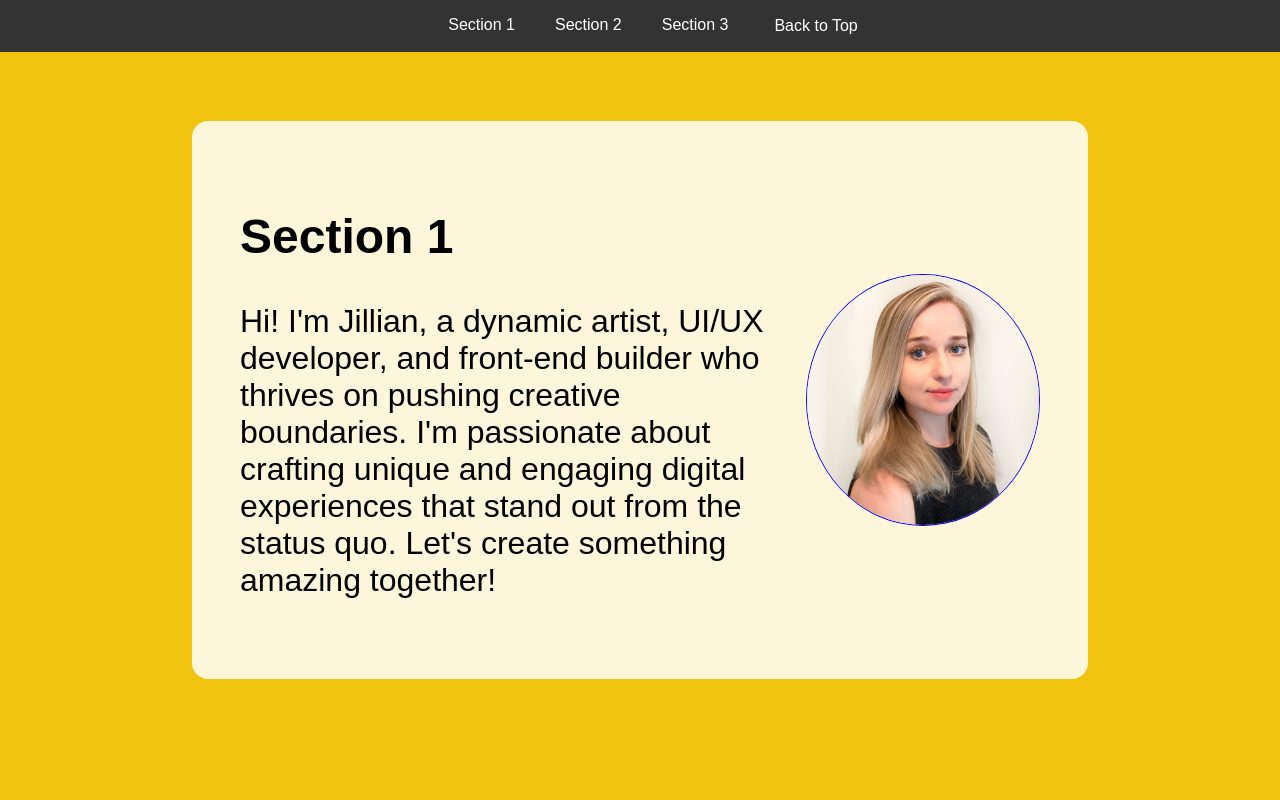
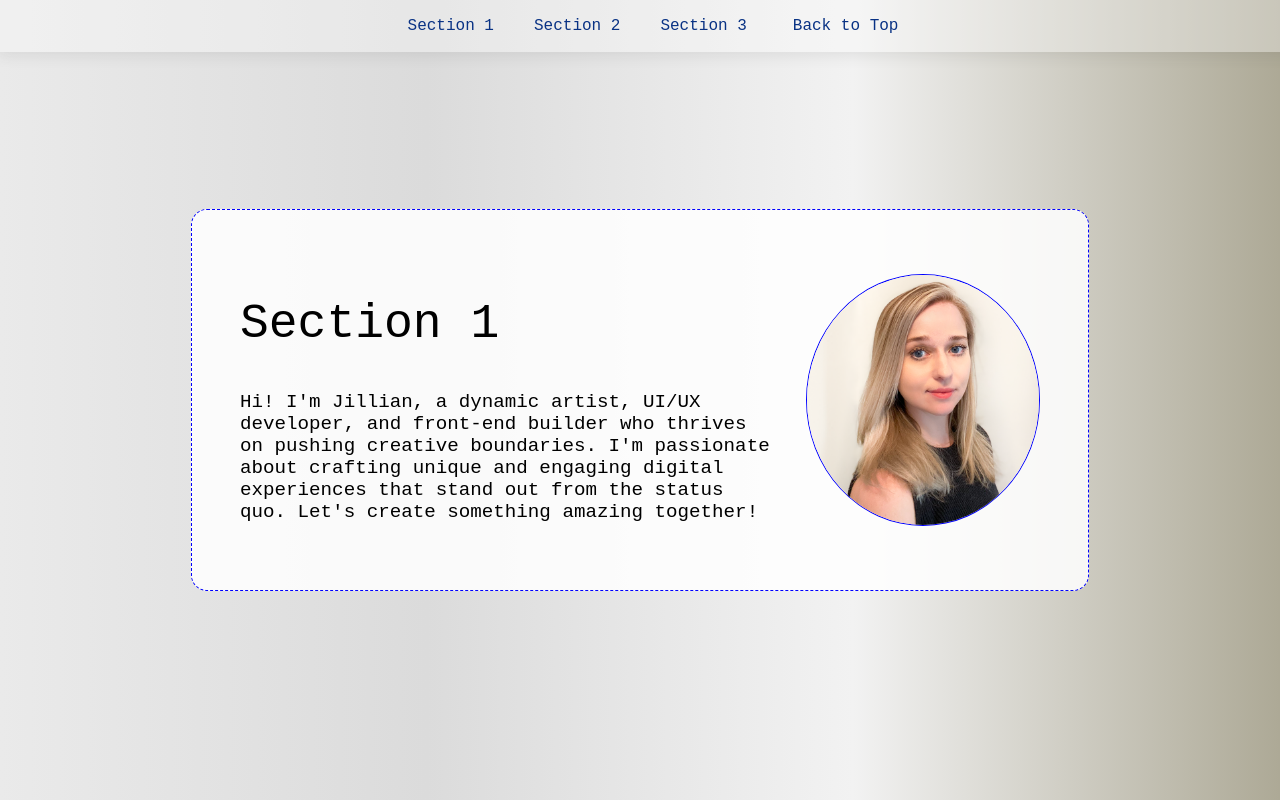
Before and after one commit to ShyFidelity/jillian_codes, a React (Create React App) app: page / in a window 1280 px wide. Shown: the top 800 px of the page. Built offline with nearby package versions, Linux system fonts and the light colour scheme.

Commit message:
section one needs bg img

```diff
--- a/src/App.css
+++ b/src/App.css
@@ -48,9 +48,10 @@ body, html {
   position: fixed;
   top: 0;
   width: 100%;
-  background-color: #333;
+  background-color: #fbfbfb5b;
   padding: 1rem;
   z-index: 1000;
+  box-shadow: 1px 1px 13px 3px #3f3f3f19;
 }
 
 .navbar ul {
@@ -66,7 +67,8 @@ body, html {
 }
 
 .navbar a, .navbar button {
-  color: white;
+  color: rgb(9, 50, 132);
+  font-family: monospace;
   text-decoration: none;
   cursor: pointer;
   border: none;
@@ -87,7 +89,11 @@ body, html {
 }
 
 .section1 {
-  background-color: #f1c40f;
+  background: #ADA996;  /* fallback for old browsers */
+background: -webkit-linear-gradient(to right, #EAEAEA, #DBDBDB, #F2F2F2, #ADA996);  /* Chrome 10-25, Safari 5.1-6 */
+background: linear-gradient(to right, #EAEAEA, #DBDBDB, #F2F2F2, #ADA996); /* W3C, IE 10+/ Edge, Firefox 16+, Chrome 26+, Opera 12+, Safari 7+ */
+
+
 }
 
 .section2 {
@@ -98,6 +104,14 @@ body, html {
   background-color: #e74c3c;
 }
 
+h2 {
+  font-family: monospace;
+  font-weight: 200;
+}
+p {
+  font-family: monospace;
+  font-size: 1.2rem;
+}
 
 .profile-pic {
 
@@ -113,6 +127,7 @@ body, html {
   gap: 2rem;
   padding: 3rem;
   background-color: rgba(255, 255, 255, 0.85);
+  border: 1px blue dashed;
   border-radius: 1rem;
   max-width: 800px;
 }
```
